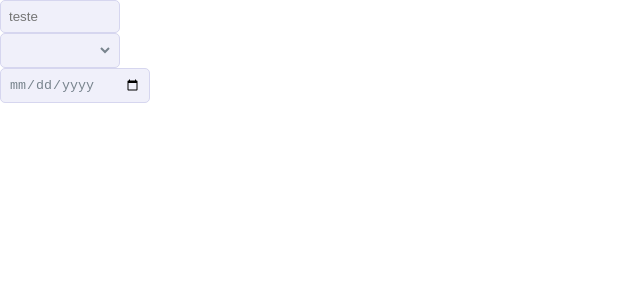
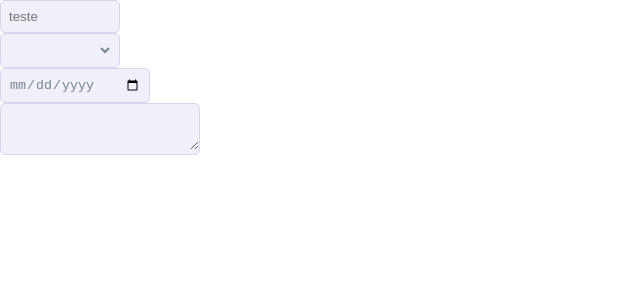
Before and after one commit to GustavoCielo/class-app-react, a React (Create React App) app: page / in a window 1280 px wide. Shown: the top 300 px of the page, without its empty margins (0-640 px from the left). Built offline with nearby package versions, Linux system fonts and the light colour scheme.

Commit message:
feat: textarea

```diff
--- a/src/App.js
+++ b/src/App.js
@@ -2,6 +2,7 @@ import GlobalStyle from "./styles/global";
 import InputText from "./components/inputText";
 import InputSelect from "./components/inputSelect";
 import InputDate from "./components/inputDate";
+import InputTextArea from "./components/inputTextArea";
 
 function App() {
   return (
@@ -10,6 +11,7 @@ function App() {
       <InputText>teste</InputText>
       <InputSelect />
       <InputDate />
+      <InputTextArea />
     </>
   );
 }
--- /dev/null
+++ b/src/components/inputTextArea/index.jsx
@@ -0,0 +1,11 @@
+import { ContainerInput } from "./style";
+
+const InputTextArea = ({ children }) => {
+  return (
+    <ContainerInput>
+      <textarea />
+    </ContainerInput>
+  );
+};
+
+export default InputTextArea;
--- /dev/null
+++ b/src/components/inputTextArea/style.js
@@ -0,0 +1,18 @@
+import styled from "styled-components";
+
+export const ContainerInput = styled.div`
+  width: 200px;
+  border-radius: 5px;
+
+  border: 1px solid #d6d6ef;
+  background-color: #f0f0fa;
+
+  textarea {
+    width: 100%;
+    padding: 8px;
+
+    border: none;
+    background-color: transparent;
+    color: #78848d;
+  }
+`;
```
